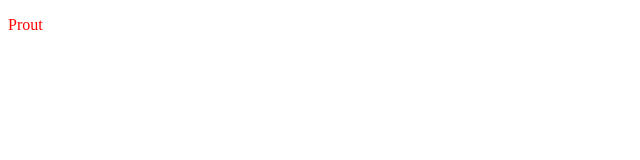
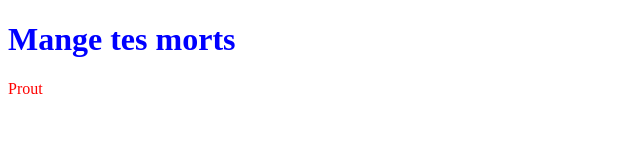
Before and after one commit to testhtml90/OpenclassroomsProject, a plain HTML site: page index.html in a window 1280 px wide. Shown: the whole page, without its empty margins (0-640 px from the left). Drawn offline with Linux system fonts and the light colour scheme.

Commit message:
suite du projet 2

```diff
--- a/index.html
+++ b/index.html
@@ -6,12 +6,16 @@
     <meta name="viewport" content="width=device-width, initial-scale=1.0">
     <title>test  GITBASH</title>
     <style>
+        h1 {
+            color: blue;
+        }
         p{
             color: red;
         }
     </style>
 </head>
 <body>
+    <h1>Mange tes morts</h1>
     <p>Prout</p>
 </body>
 </html>
```
